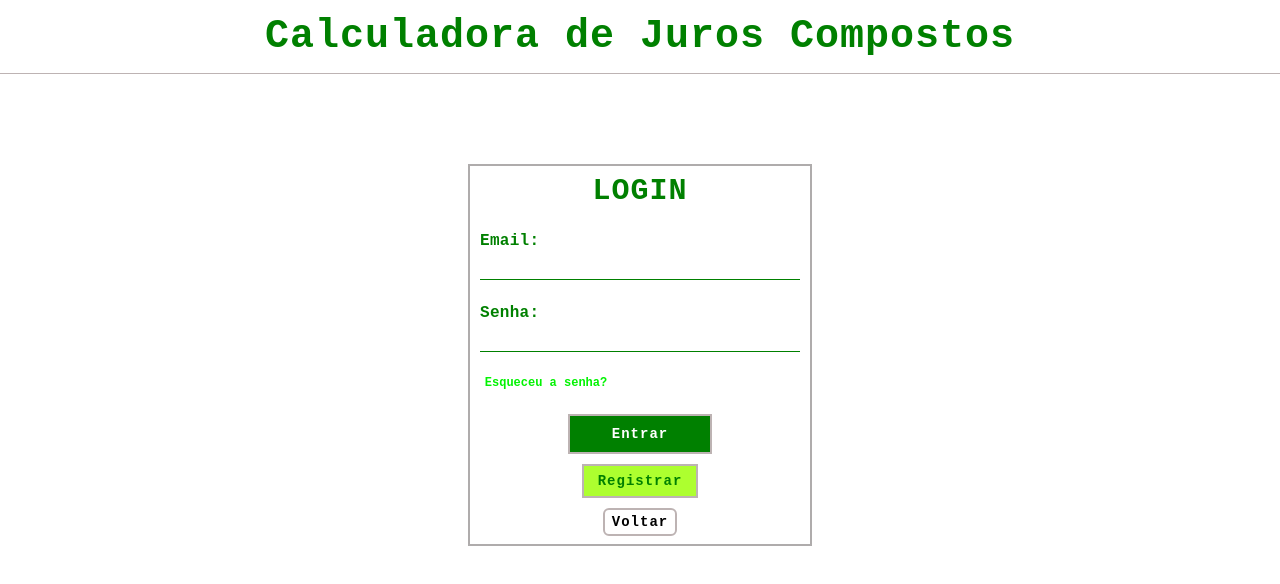
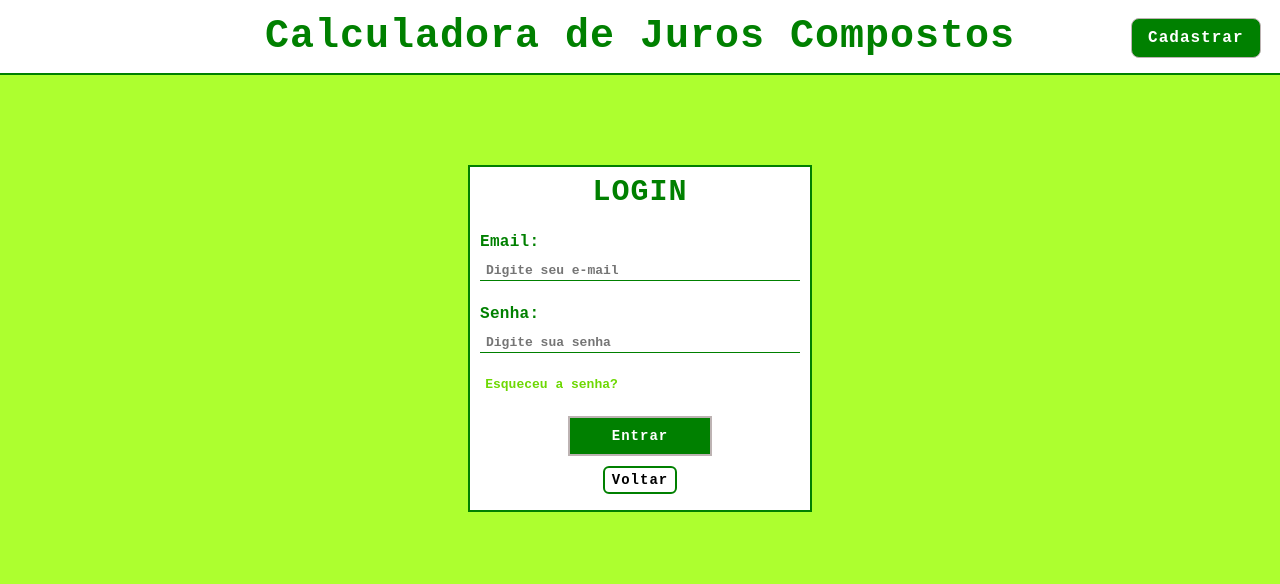
Before and after one commit to JoaoLuizJr/calculadora-juros-compostos, a website: page src/login.html in a window 1280 px wide. Drawn offline with Linux system fonts and the light colour scheme.

Commit message:
Editando estilos nas pages

```diff
--- a/src/login.html
+++ b/src/login.html
@@ -10,6 +10,7 @@
     <body>
         <header class="header">
             <h1 class="title">Calculadora de Juros Compostos</h1>
+            <button onclick="redirectToRegister()" class="button-register">Cadastrar</button>
             <hr class="line">
         </header>
 
@@ -19,19 +20,18 @@
 
                 <div class="subtitle-input">
                     <label for="email" class="subtitle-box">Email:</label>
-                    <input type="text" placeholder="" class="input-text" id="inputEmailCpf">
+                    <input type="text" placeholder="Digite seu e-mail" class="input-text" id="inputEmailCpf">
                 </div>
 
                 <div class="subtitle-input">
                     <label for="password" class="subtitle-box">Senha:</label>
-                    <input type="text" placeholder="" class="input-text" id="inputPassword">
+                    <input type="text" placeholder="Digite sua senha" class="input-text" id="inputPassword">
                 </div>
 
                 <button class="forgot-password">Esqueceu a senha?</button>
 
                 <div class="buttons">
                     <button class="button-login">Entrar</button>
-                    <button onclick="redirectToRegister()" class="button-register">Registrar</button>
                     <button onclick="redirectToIndex()" class="button-back">Voltar</button>
                 </div>
             </section>
--- a/src/styles/index.css
+++ b/src/styles/index.css
@@ -4,10 +4,15 @@
     padding: 0;
 }
 
+html{
+    background-color: greenyellow;
+}
+
 .header{
     text-align: center;
     padding-top: 14px;
     color: green;
+    background-color: white;
 }
 
 .title{
@@ -34,8 +39,8 @@
 }
 
 .line{
-    background-color: rgb(189, 179, 179);
-    height: 1px;
+    background-color: green;
+    height: 2px;
     margin-top: 14px;
 }
 
@@ -55,12 +60,13 @@ main{
 }
 
 .section-input{
+    background-color: white;
     display: flex;
     flex-direction: column;
     gap: 1.5em;
     margin:  auto;
     width: 30em;
-    border: 2px solid rgb(189, 179, 179);
+    border: 2px solid green;
     padding: 1em 2em;
 }
 
@@ -186,7 +192,6 @@ select option:hover{
     font-family: 'Courier New', Courier, monospace;
     letter-spacing: 1px;
     font-weight: 700;
-    color: green;
     text-align: center;
     margin: 3em 0 1em;
 }
@@ -207,6 +212,10 @@ select option:hover{
 .classification{
     background-color: green;
     color: white;
+}
+
+.results{
+    background-color: white;
 }
 
 .event{
--- a/src/styles/login.css
+++ b/src/styles/login.css
@@ -4,10 +4,15 @@
     padding: 0;
 }
 
+html{
+    background-color: greenyellow;
+}
+
 .header{
     text-align: center;
     padding-top: 14px;
     color: green;
+    background-color: white;
 }
 
 .title{
@@ -18,8 +23,8 @@
 }
 
 .line{
-    background-color: rgb(189, 179, 179);
-    height: 1px;
+    background-color: green;
+    height: 2px;
     margin-top: 14px;
 }
 
@@ -30,12 +35,13 @@
 }
 
 .box-login{
+    background-color: white;
     display: flex;
     flex-direction: column;
     gap: 1.5em;
     text-align: left;
-    border: 2px solid rgb(175, 172, 172);
-    padding: 8px 10px;
+    border: 2px solid green;
+    padding: 8px 10px 1em;
     width: 20em;
     margin: 7% auto;
 }
@@ -76,12 +82,13 @@ input:focus {
 }
 
 .forgot-password{
-    color: rgb(2, 243, 2);
-    font-size: 12px;
+    color:rgb(109, 216, 3);
+    font-size: 13px;
     font-weight: 700;
     width: 11em;
     font-family: 'Courier New', Courier, monospace;
     background-color: transparent;
+    cursor: pointer;
 }
 
 .buttons{
@@ -108,18 +115,22 @@ input:focus {
 }
 
 .button-register{
-    color: green;
+    position: fixed;
+    right: 1.5%;
+    top: 2.2%;
+    color: white;
     font-family: 'Courier New', Courier, monospace;
-    font-size: 14px;
+    font-size: 16px;
     letter-spacing: 1px;
     font-weight: 700;
-    border: 2px solid rgb(189, 179, 179);
-    background-color: greenyellow;
+    border: 1px solid rgb(189, 179, 179);
+    border-radius: 8px;
+    background-color: green;
     width: 4em;
     display: flex;
     justify-content: center;
     margin: 0 auto;
-    padding: 7px 4em;
+    padding: 10px 4em;
     cursor: pointer;
 }
 
@@ -128,7 +139,7 @@ input:focus {
     font-size: 14px;
     letter-spacing: 1px;
     font-weight: 700;
-    border: 2px solid rgb(189, 179, 179);
+    border: 2px solid green;
     border-radius: 6px;
     background-color: transparent;
     width: 4em;
--- a/src/styles/register.css
+++ b/src/styles/register.css
@@ -4,10 +4,15 @@
     padding: 0;
 }
 
+html{
+    background-color: greenyellow;
+}
+
 .header{
     text-align: center;
     padding-top: 14px;
     color: green;
+    background-color: white;
 }
 
 .title{
@@ -18,8 +23,8 @@
 }
 
 .line{
-    background-color: rgb(189, 179, 179);
-    height: 1px;
+    background-color: green;
+    height: 2px;
     margin-top: 14px;
 }
 
@@ -29,12 +34,13 @@
     text-align: center;
 }
 
-.box-login{
+.box-register{
+    background-color: white;
     display: flex;
     flex-direction: column;
     gap: 1.5em;
     text-align: left;
-    border: 2px solid rgb(175, 172, 172);
+    border: 2px solid green;
     padding: 8px 10px 1em;
     width: 20em;
     margin: 4% auto;
@@ -47,6 +53,7 @@
     letter-spacing: 1px;
     font-weight: 700;
     text-align: center;
+    pointer-events: none;
 }
 
 .subtitle-input{
@@ -61,6 +68,7 @@
     letter-spacing: 0.3px;
     font-weight: 700;
     color: green;
+    pointer-events: none;
 }
 
 .input-text{
@@ -73,15 +81,6 @@
 
 input:focus {
     outline: none;
-}
-
-.forgot-password{
-    color: rgb(2, 243, 2);
-    font-size: 12px;
-    font-weight: 700;
-    width: 11em;
-    font-family: 'Courier New', Courier, monospace;
-    background-color: transparent;
 }
 
 .buttons{
@@ -112,7 +111,7 @@ input:focus {
     font-size: 14px;
     letter-spacing: 1px;
     font-weight: 700;
-    border: 2px solid rgb(189, 179, 179);
+    border: 2px solid green;
     border-radius: 6px;
     background-color: transparent;
     width: 4em;
```
Also changed, not shown: src/register.html (+3 -5 lines).
